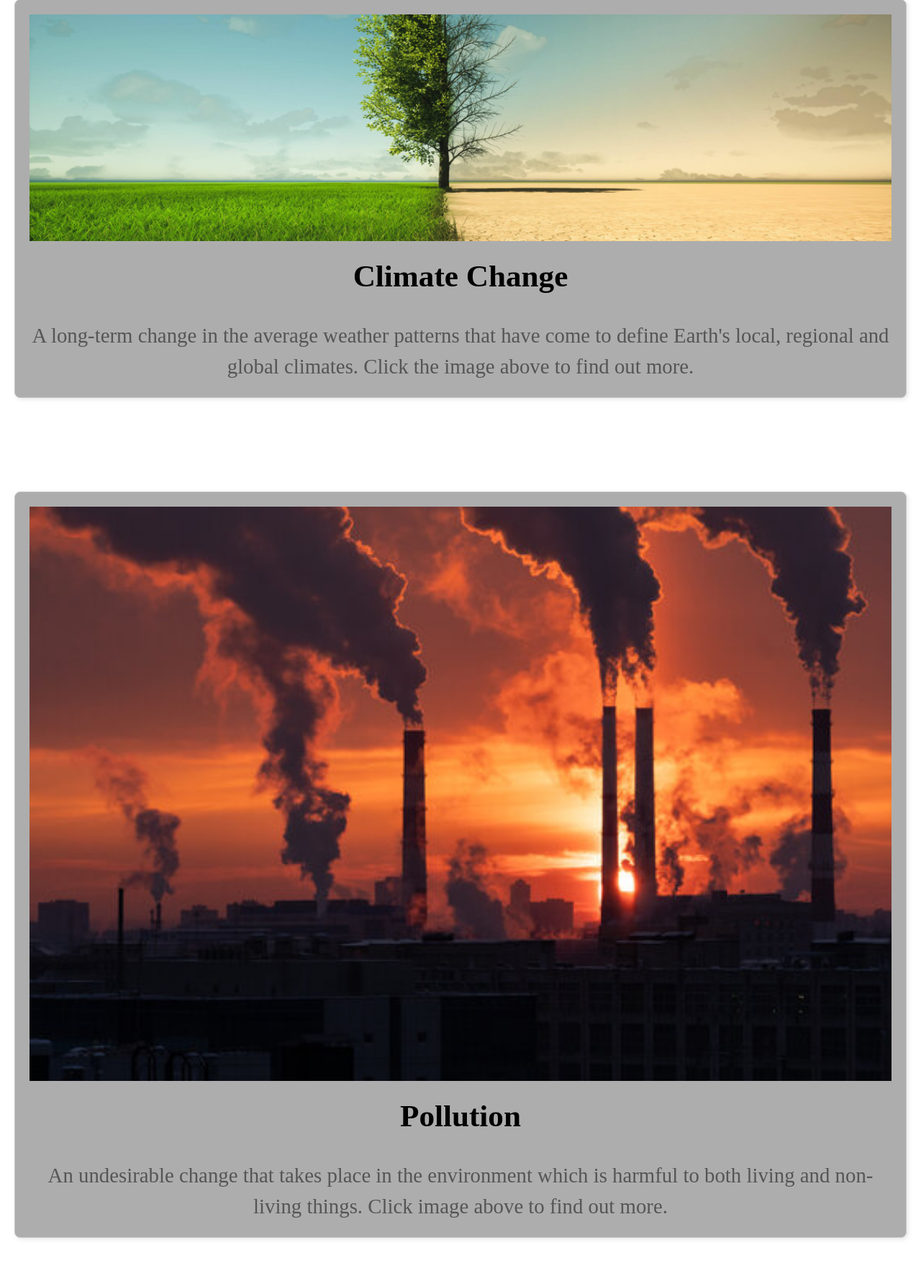
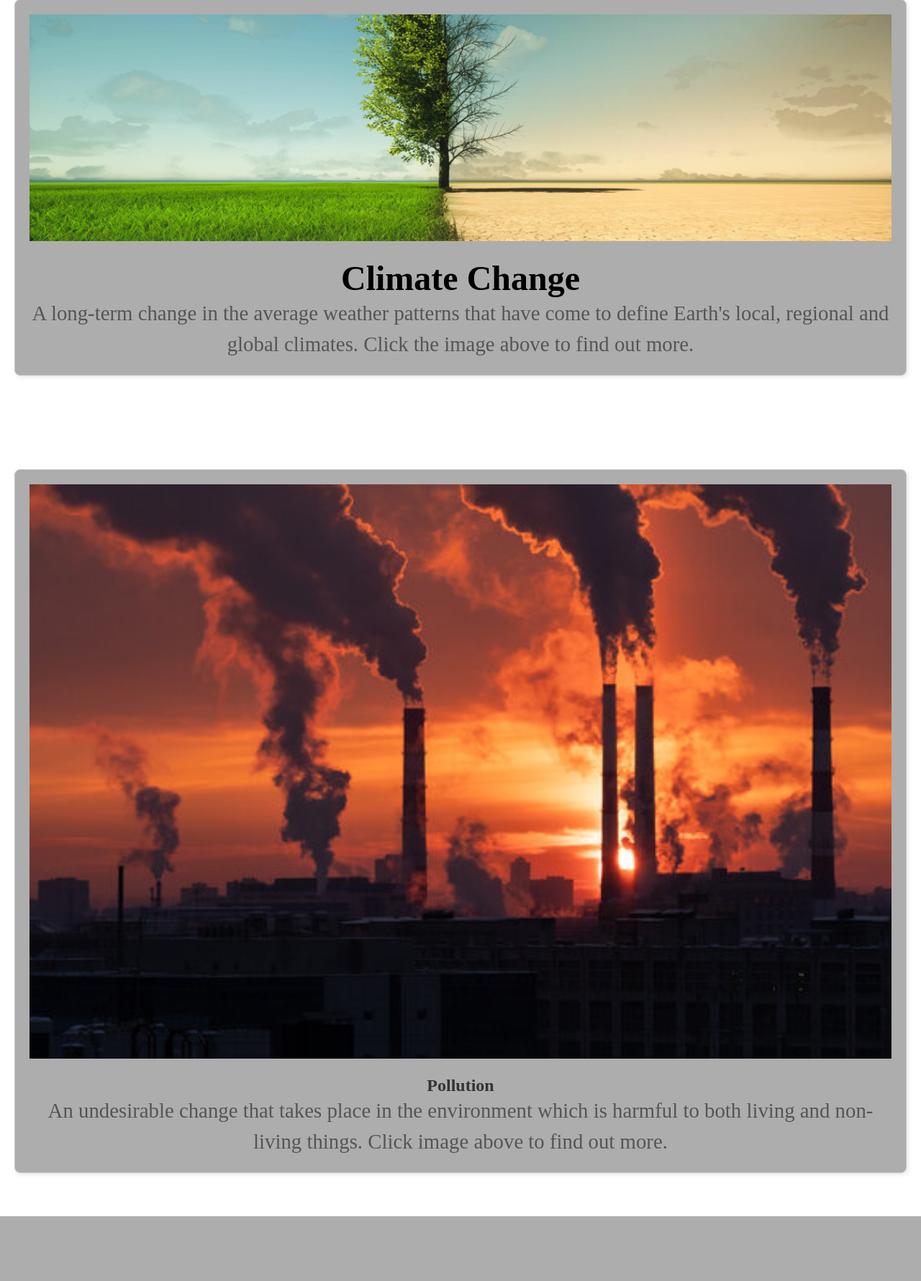
Before and after one commit to w1883045/eLife, a PHP site: page / in a window 1280 px wide. Shown: the part 388-2168 px from the top of the page at 72% size. After the commit the page ends 2078 px from the top, so only its background shows below. Run offline with PHP 8.4, Linux system fonts and the light colour scheme.

Commit message:
Add files via upload

```diff
--- a/index.html
+++ b/index.html
@@ -45,8 +45,7 @@
                 <img src="images/climatechange.png" alt="Environmental Issues" class="clickable-image">
             </a>
             <p class="image-text">
-                <strong>Climate Change</strong>
-                <br>
+                <span class="title">Climate Change</span><br>
                 <span class="sub-text"> A long-term change in the average weather patterns that have come to define Earth's local, regional and global climates. Click the image above to find out more.</span>
             </p>
         </div>
--- a/style.css
+++ b/style.css
@@ -164,11 +164,9 @@ nav ul li a:hover {
     font-family: 'Lora', serif;
 }
 
-.image-text strong {
-    font-size: 1.8em;
+.image-text .title {
+    font-size: 2em;
     font-weight: bold;
-    display: block;
-    margin-bottom: 10px;
     color: #000;
 }
 
```
